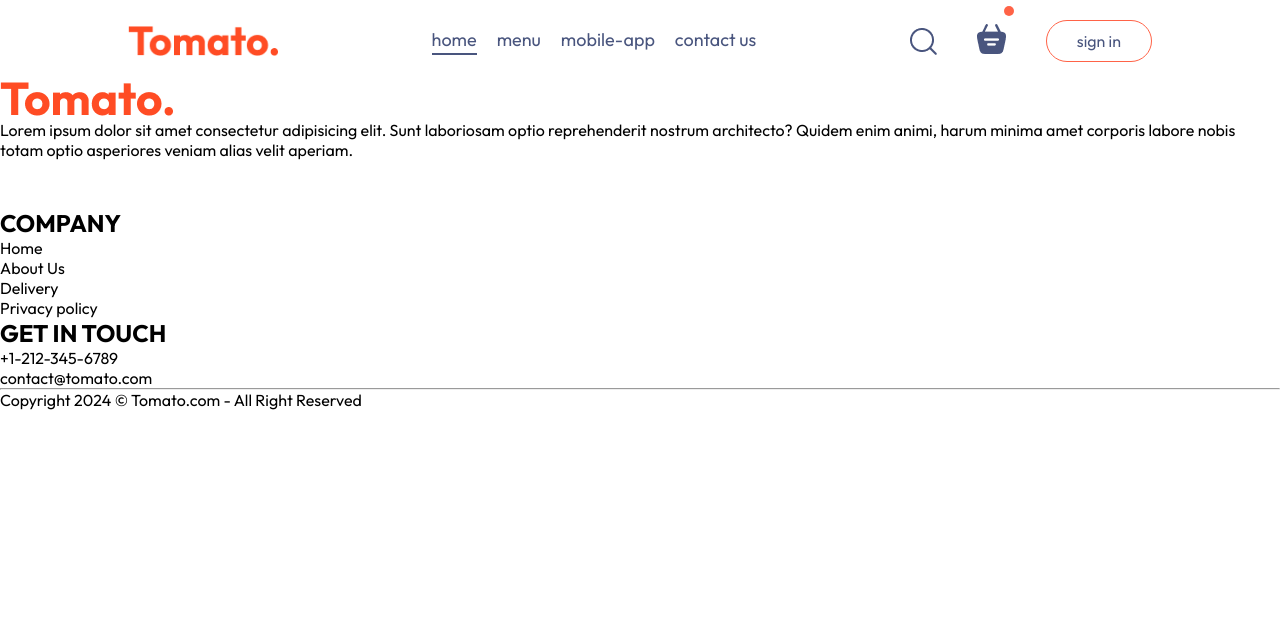
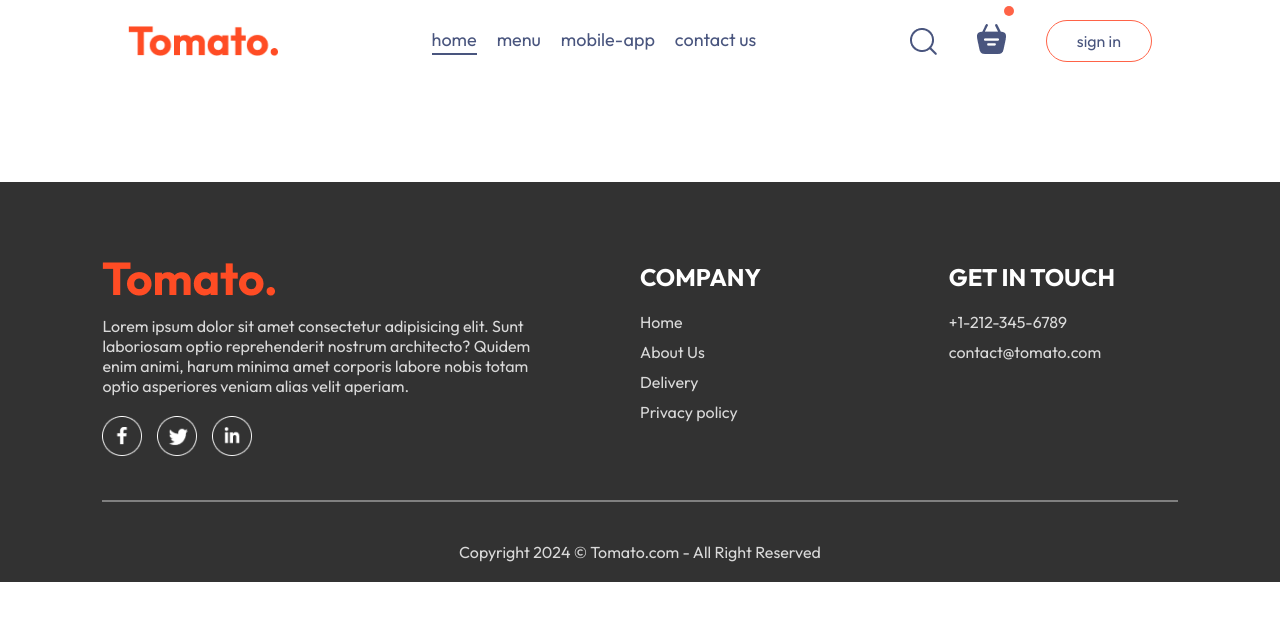
Before and after one commit to wlaurentec/food-delivery-fronted, a React (Vite) app: page /order in a window 1280 px wide. Shown: the top 620 px of the page. Built offline with nearby package versions, Linux system fonts and the light colour scheme.

Commit message:
add footer styles

```diff
--- a/src/components/Footer/Footer.css
+++ b/src/components/Footer/Footer.css
@@ -1,3 +1,48 @@
 .footer {
-  color: ;
+  color: #d9d9d9 ;
+  background-color: #323232;
+  display: flex;
+  flex-direction: column;
+  align-items: center;
+  gap: 20px;
+  padding: 20px 8vw;
+  padding-top: 80px;
+  margin-top: 100px;
 }
+
+.footer-content {
+  width: 100%;
+  display: grid;
+  grid-template-columns: 2fr 1fr 1fr;
+  gap: 80px;
+}
+
+.footer-content-left, .footer-content-center, .footer-content-right {
+  display: flex;
+  flex-direction: column;
+  align-items: start;
+  gap: 20px;
+}
+
+.footer-content-left li, .footer-content-center li, .footer-content-right li {
+  list-style: none;
+  margin-bottom: 10px;
+  cursor: pointer;
+}
+
+.footer-content-right h2, .footer-content-center h2 {
+  color: white;
+}
+
+.footer-social-icons img {
+  width: 40px;
+  margin-right: 15px;
+}
+
+.footer hr {
+  width: 100%;
+  height: 2px;
+  margin: 20px 0;
+  background-color: grey;
+  border: none;
+}
```
